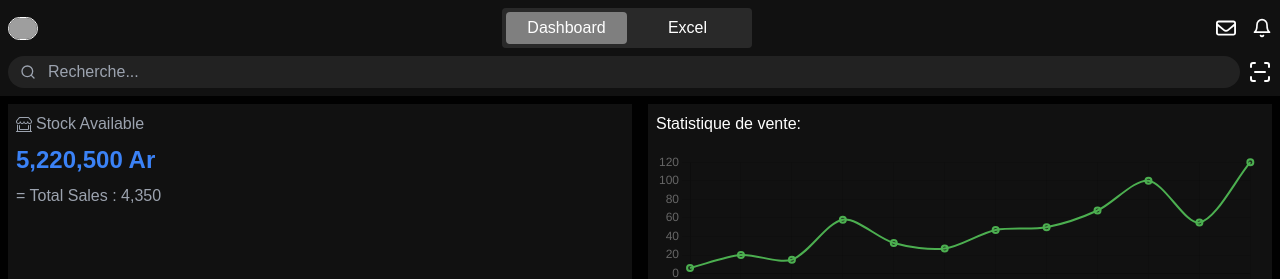
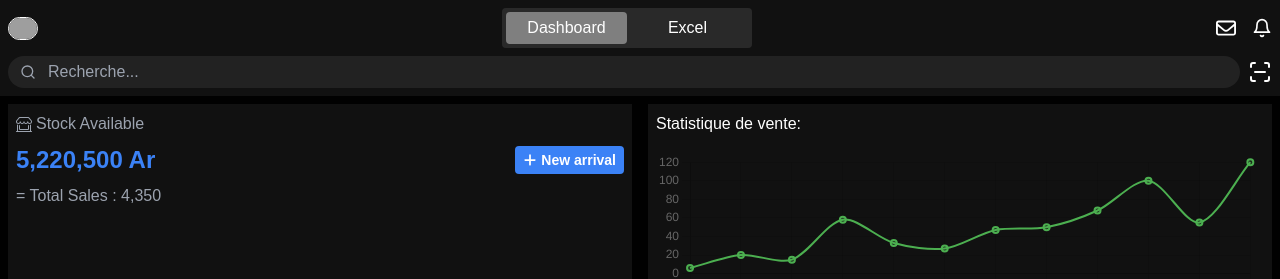
Before and after one commit to MorlonDev261/mga-follow-up, a Next.js app: page /stock in a window 1280 px wide. Shown: the top 279 px of the page. Built offline with nearby package versions, Linux system fonts and the light colour scheme; no server answers; grey boxes are pictures that could not be loaded.

Commit message:
Update page.tsx

```diff
--- a/src/app/(root)/stock/page.tsx
+++ b/src/app/(root)/stock/page.tsx
@@ -1,5 +1,6 @@
 import React from "react";
 import { BsShopWindow } from "react-icons/bs";
+import { FaPlus } from "react-icons/fa6";
 import Balance from "@components/Balance";
 import Statistique from '@components/Statistique';
 import DataTableMain from "@components/DataTable/DataTableMain";
@@ -15,7 +16,11 @@ export default function Dashboard() {
             subtitle={<>= Total Sales : <Counter end={4350} duration={0.8} /></>}
             balance={<><Counter end={5220500} duration={0.8} sound="on" src="/sounds/money-sound.mp3" /> Ar</>}
             color="text-blue-500"
-          />
+          >
+            <button className="flex items-center justify-center gap-1 rounded bg-blue-500 px-2 py-1 text-sm text-white">
+              <FaPlus /> New arrival
+            </button>
+         </Balance>
         </div>
 
         <div className="bg-[#111] text-white p-2">
```
